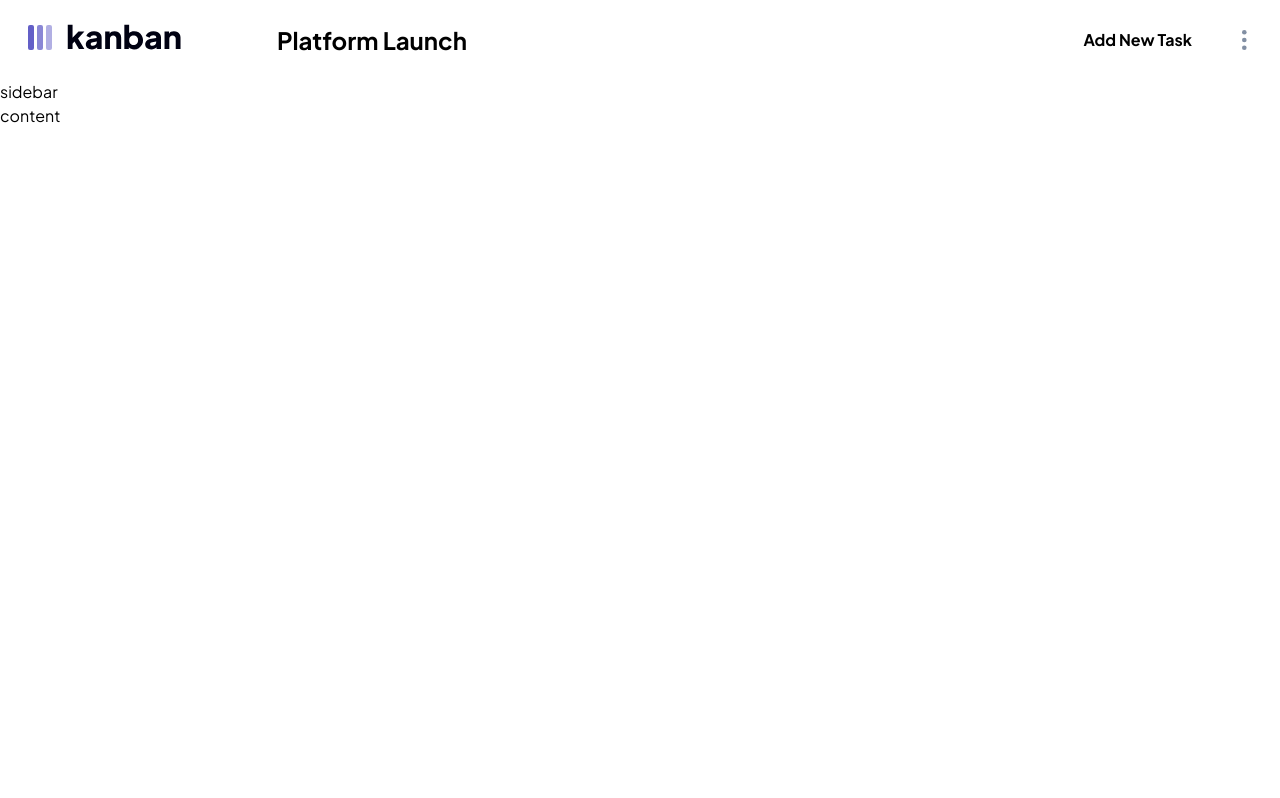
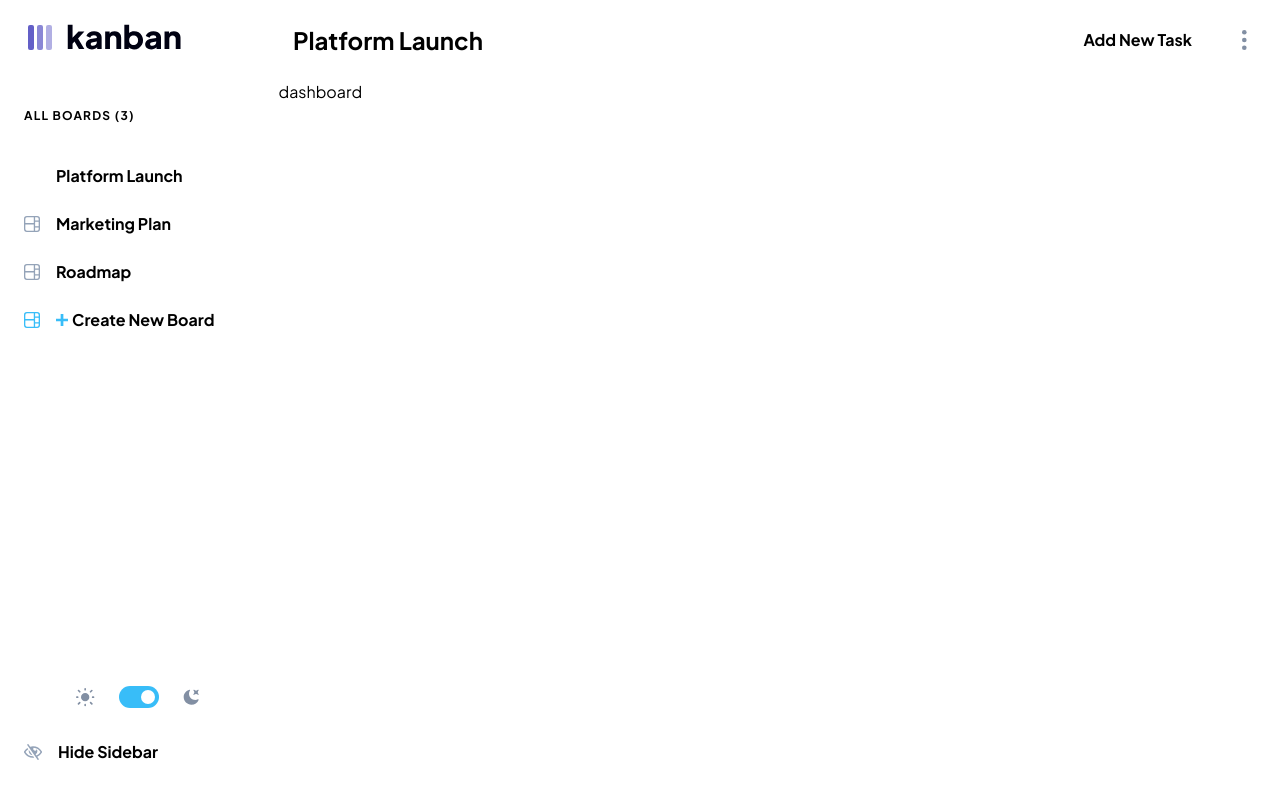
Before and after one commit to flex-ar/Kanban-task-management, a React (Vite) app: page / in a window 1280 px wide. Built offline with nearby package versions, Linux system fonts and the light colour scheme.

Commit message:
add Sidebar

```diff
--- a/src/App.tsx
+++ b/src/App.tsx
@@ -1,11 +1,14 @@
 import Header from './components/Header';
+import Sidebar from './components/Sidebar';
 
 function App() {
   return (
-    <div className="h-screen dark:bg-slate-900 dark:text-white">
+    <div className="flex h-screen flex-col dark:bg-slate-900 dark:text-white">
       <Header />
-      <div>sidebar</div>
-      <div>content</div>
+      <div className="flex h-screen">
+        <Sidebar />
+        <div>dashboard</div>
+      </div>
     </div>
   );
 }
--- a/src/assets/IconAddTaskMobile.tsx
+++ b/src/assets/IconAddTaskMobile.tsx
@@ -1,10 +1,7 @@
 export function IconAddTask() {
   return (
     <svg width="12" height="12" xmlns="http://www.w3.org/2000/svg">
-      <path
-        fill="#FFF"
-        d="M7.368 12V7.344H12V4.632H7.368V0H4.656v4.632H0v2.712h4.656V12z"
-      />
+      <path d="M7.368 12V7.344H12V4.632H7.368V0H4.656v4.632H0v2.712h4.656V12z" />
     </svg>
   );
 }
--- a/src/assets/IconBoard.tsx
+++ b/src/assets/IconBoard.tsx
@@ -1,10 +1,7 @@
 export function IconBoard() {
   return (
     <svg width="16" height="16" xmlns="http://www.w3.org/2000/svg">
-      <path
-        d="M0 2.889A2.889 2.889 0 0 1 2.889 0H13.11A2.889 2.889 0 0 1 16 2.889V13.11A2.888 2.888 0 0 1 13.111 16H2.89A2.889 2.889 0 0 1 0 13.111V2.89Zm1.333 5.555v4.667c0 .859.697 1.556 1.556 1.556h6.889V8.444H1.333Zm8.445-1.333V1.333h-6.89A1.556 1.556 0 0 0 1.334 2.89V7.11h8.445Zm4.889-1.333H11.11v4.444h3.556V5.778Zm0 5.778H11.11v3.11h2a1.556 1.556 0 0 0 1.556-1.555v-1.555Zm0-7.112V2.89a1.555 1.555 0 0 0-1.556-1.556h-2v3.111h3.556Z"
-        fill="#828FA3"
-      />
+      <path d="M0 2.889A2.889 2.889 0 0 1 2.889 0H13.11A2.889 2.889 0 0 1 16 2.889V13.11A2.888 2.888 0 0 1 13.111 16H2.89A2.889 2.889 0 0 1 0 13.111V2.89Zm1.333 5.555v4.667c0 .859.697 1.556 1.556 1.556h6.889V8.444H1.333Zm8.445-1.333V1.333h-6.89A1.556 1.556 0 0 0 1.334 2.89V7.11h8.445Zm4.889-1.333H11.11v4.444h3.556V5.778Zm0 5.778H11.11v3.11h2a1.556 1.556 0 0 0 1.556-1.555v-1.555Zm0-7.112V2.89a1.555 1.555 0 0 0-1.556-1.556h-2v3.111h3.556Z" />
     </svg>
   );
 }
--- a/src/assets/IconHideSidebar.tsx
+++ b/src/assets/IconHideSidebar.tsx
@@ -1,10 +1,7 @@
 export function IconHideSidebar() {
   return (
     <svg width="18" height="16" xmlns="http://www.w3.org/2000/svg">
-      <path
-        d="M8.522 11.223a4.252 4.252 0 0 1-3.654-5.22l3.654 5.22ZM9 12.25A8.685 8.685 0 0 1 1.5 8a8.612 8.612 0 0 1 2.76-2.864l-.86-1.23A10.112 10.112 0 0 0 .208 7.238a1.5 1.5 0 0 0 0 1.524A10.187 10.187 0 0 0 9 13.75c.414 0 .828-.025 1.239-.074l-1-1.43A8.88 8.88 0 0 1 9 12.25Zm8.792-3.488a10.14 10.14 0 0 1-4.486 4.046l1.504 2.148a.375.375 0 0 1-.092.523l-.648.453a.375.375 0 0 1-.523-.092L3.19 1.044A.375.375 0 0 1 3.282.52L3.93.068a.375.375 0 0 1 .523.092l1.735 2.479A10.308 10.308 0 0 1 9 2.25c3.746 0 7.031 2 8.792 4.988a1.5 1.5 0 0 1 0 1.524ZM16.5 8a8.674 8.674 0 0 0-6.755-4.219A1.75 1.75 0 1 0 12.75 5v-.001a4.25 4.25 0 0 1-1.154 5.366l.834 1.192A8.641 8.641 0 0 0 16.5 8Z"
-        fill="#828FA3"
-      />
+      <path d="M8.522 11.223a4.252 4.252 0 0 1-3.654-5.22l3.654 5.22ZM9 12.25A8.685 8.685 0 0 1 1.5 8a8.612 8.612 0 0 1 2.76-2.864l-.86-1.23A10.112 10.112 0 0 0 .208 7.238a1.5 1.5 0 0 0 0 1.524A10.187 10.187 0 0 0 9 13.75c.414 0 .828-.025 1.239-.074l-1-1.43A8.88 8.88 0 0 1 9 12.25Zm8.792-3.488a10.14 10.14 0 0 1-4.486 4.046l1.504 2.148a.375.375 0 0 1-.092.523l-.648.453a.375.375 0 0 1-.523-.092L3.19 1.044A.375.375 0 0 1 3.282.52L3.93.068a.375.375 0 0 1 .523.092l1.735 2.479A10.308 10.308 0 0 1 9 2.25c3.746 0 7.031 2 8.792 4.988a1.5 1.5 0 0 1 0 1.524ZM16.5 8a8.674 8.674 0 0 0-6.755-4.219A1.75 1.75 0 1 0 12.75 5v-.001a4.25 4.25 0 0 1-1.154 5.366l.834 1.192A8.641 8.641 0 0 0 16.5 8Z" />
     </svg>
   );
 }
--- a/src/components/Header.tsx
+++ b/src/components/Header.tsx
@@ -44,12 +44,12 @@ function Header() {
 
   return (
     <header className="flex items-center justify-between px-4 py-5 dark:bg-slate-800">
-      <div className="flex items-start gap-24 ps-3">
+      <div className="flex items-start gap-28 ps-3">
         <span>{theme === 'dark' ? <LogoLight /> : <LogoDark />}</span>
         <h1 className="text-2xl font-bold">{name}</h1>
       </div>
       <div className="flex gap-4">
-        <button className="flex items-center gap-1 rounded-full px-4 dark:bg-sky-500 dark:hover:bg-sky-400">
+        <button className="flex items-center gap-1 rounded-full fill-white px-4 dark:bg-sky-500 dark:hover:bg-sky-400">
           <span>
             <IconAddTask />
           </span>
--- /dev/null
+++ b/src/components/Sidebar.tsx
@@ -0,0 +1,67 @@
+import { IconAddTask } from '../assets/IconAddTaskMobile';
+import { IconBoard } from '../assets/IconBoard';
+import { IconDarkTheme } from '../assets/IconDarkTheme';
+import { IconHideSidebar } from '../assets/IconHideSidebar';
+import { IconLightTheme } from '../assets/IconLightTheme';
+
+function Sidebar() {
+  return (
+    <div className="flex flex-col justify-between pe-6 font-bold dark:bg-slate-800">
+      <div className="flex flex-col">
+        <p className="py-7 ps-6 text-xs tracking-widest dark:text-slate-400">
+          ALL BOARDS (3)
+        </p>
+        <button className="flex items-center gap-4 rounded-r-full fill-white py-3  ps-6 dark:bg-sky-500 dark:hover:bg-sky-400">
+          <span>
+            <IconBoard />
+          </span>
+          Platform Launch
+        </button>
+        <button className="flex items-center gap-4 rounded-r-full fill-slate-400 py-3  ps-6 dark:text-slate-400 dark:hover:bg-slate-700">
+          <span>
+            <IconBoard />
+          </span>
+          Marketing Plan
+        </button>
+        <button className="flex items-center gap-4 rounded-r-full fill-slate-400 py-3 ps-6 dark:text-slate-400 dark:hover:bg-slate-700">
+          <span>
+            <IconBoard />
+          </span>
+          Roadmap
+        </button>
+        <button className="flex items-center gap-4 rounded-r-full fill-sky-400 py-3 pe-10 ps-6 dark:text-sky-400 dark:hover:bg-slate-600">
+          <span>
+            <IconBoard />
+          </span>
+          <div className="flex items-center gap-1">
+            <span>
+              <IconAddTask />
+            </span>
+            <span>Create New Board</span>
+          </div>
+        </button>
+      </div>
+      <div className="mb-20 ms-5 flex items-center justify-center gap-6 rounded-md px-5 py-3 dark:bg-slate-900">
+        <IconLightTheme />
+        <label className="flex w-10 cursor-pointer justify-end rounded-full bg-sky-400 p-1">
+          <input
+            type="checkbox"
+            onChange={() => console.log('THEME')}
+            className="hidden"
+          />
+          <div className="h-3.5 w-3.5 rounded-full bg-white" />
+        </label>
+        <IconDarkTheme />
+      </div>
+
+      <button className="absolute bottom-6 flex items-center gap-4 rounded-r-full fill-slate-400 py-3 pe-14 ps-6 hover:fill-sky-400 dark:text-slate-400 dark:hover:bg-white dark:hover:text-sky-400">
+        <span>
+          <IconHideSidebar />
+        </span>
+        Hide Sidebar
+      </button>
+    </div>
+  );
+}
+
+export default Sidebar;
```
